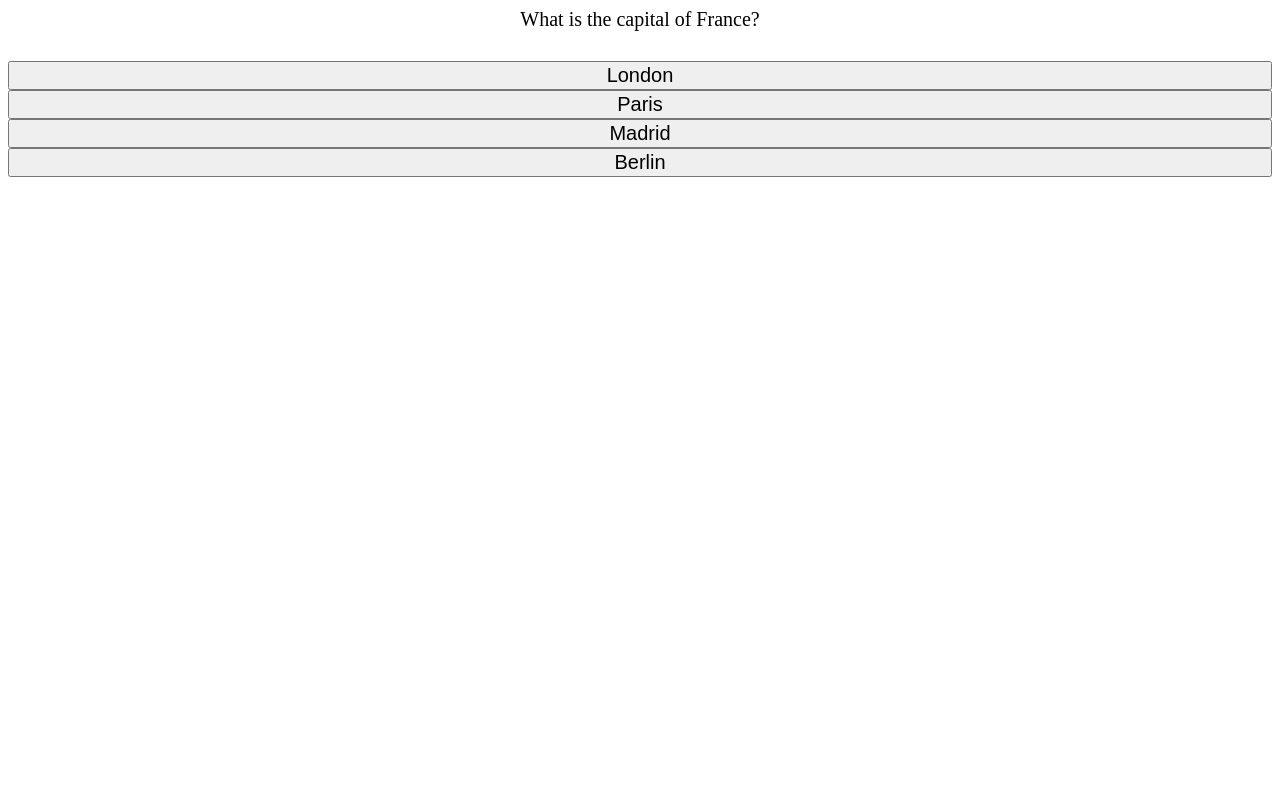
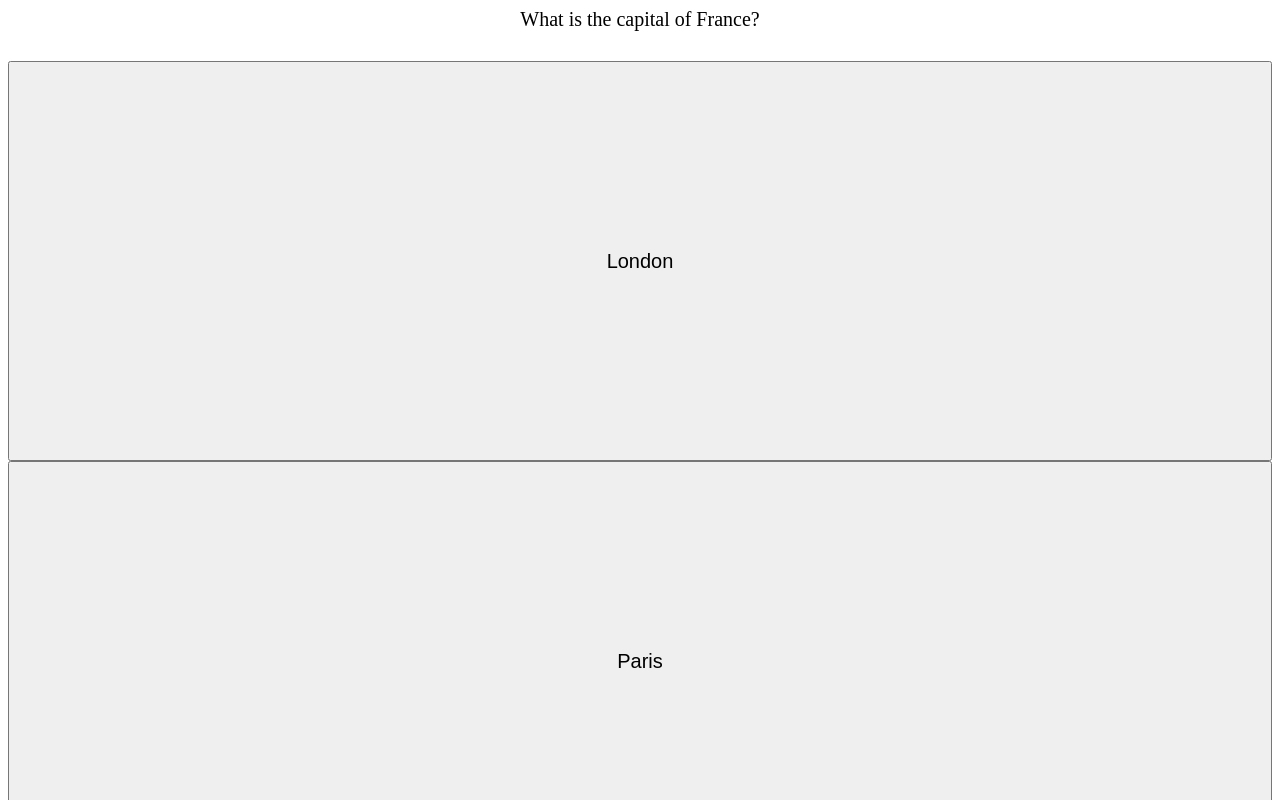
Before and after one commit to zboras37/bora, a plain HTML site: page index.html in a window 1280 px wide. Shown: the top 800 px of the page. Drawn offline with Linux system fonts and the light colour scheme.

Commit message:
Update index.html

```diff
--- a/index.html
+++ b/index.html
@@ -28,10 +28,11 @@
     }
 
     button {
-      height: 50%;
-      width: 100%;
-      font-size: 20px;
-    }
+  height: calc(100vh / 2);
+  width: 100%;
+  font-size: 20px;
+}
+
   </style>
 </head>
 <body>
```
